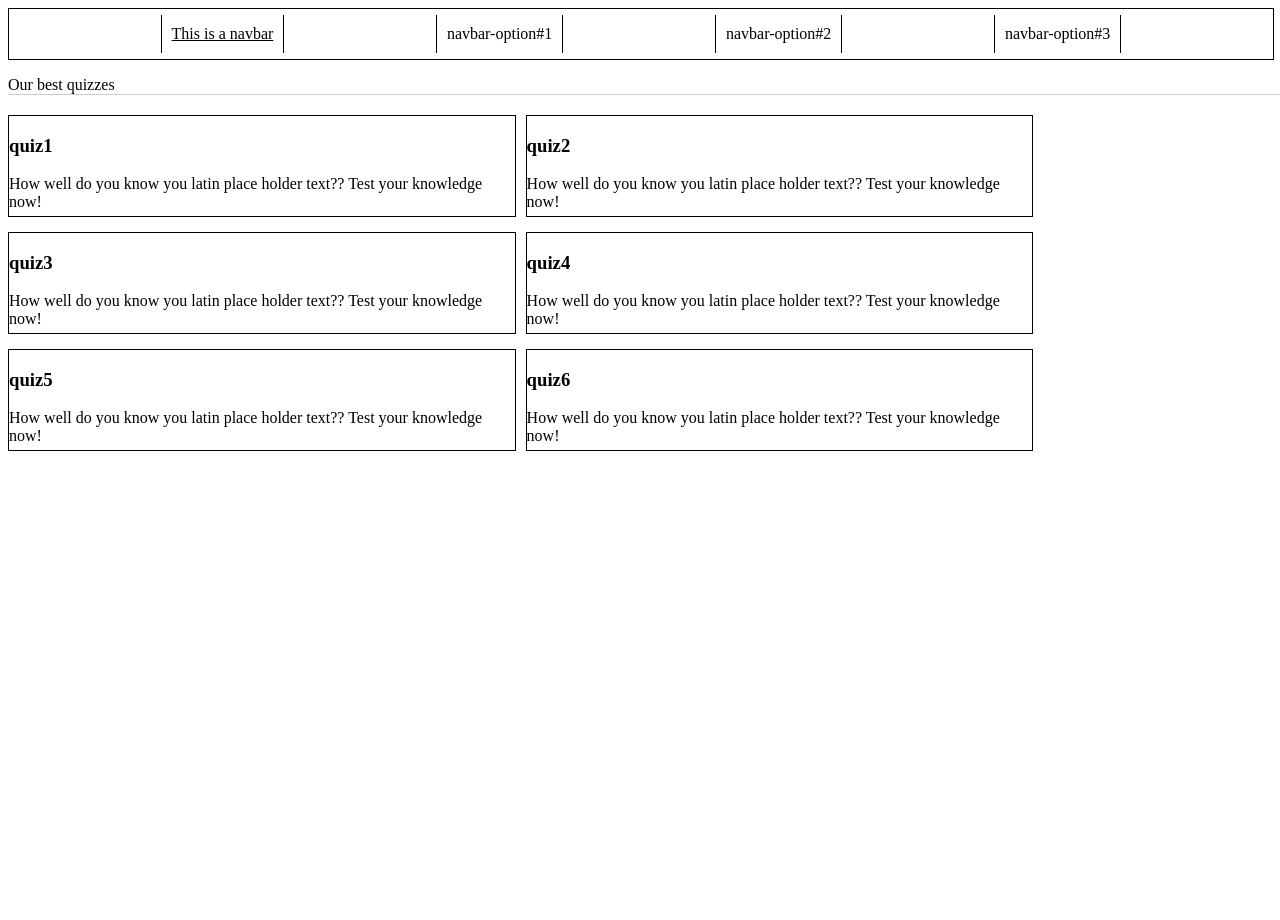
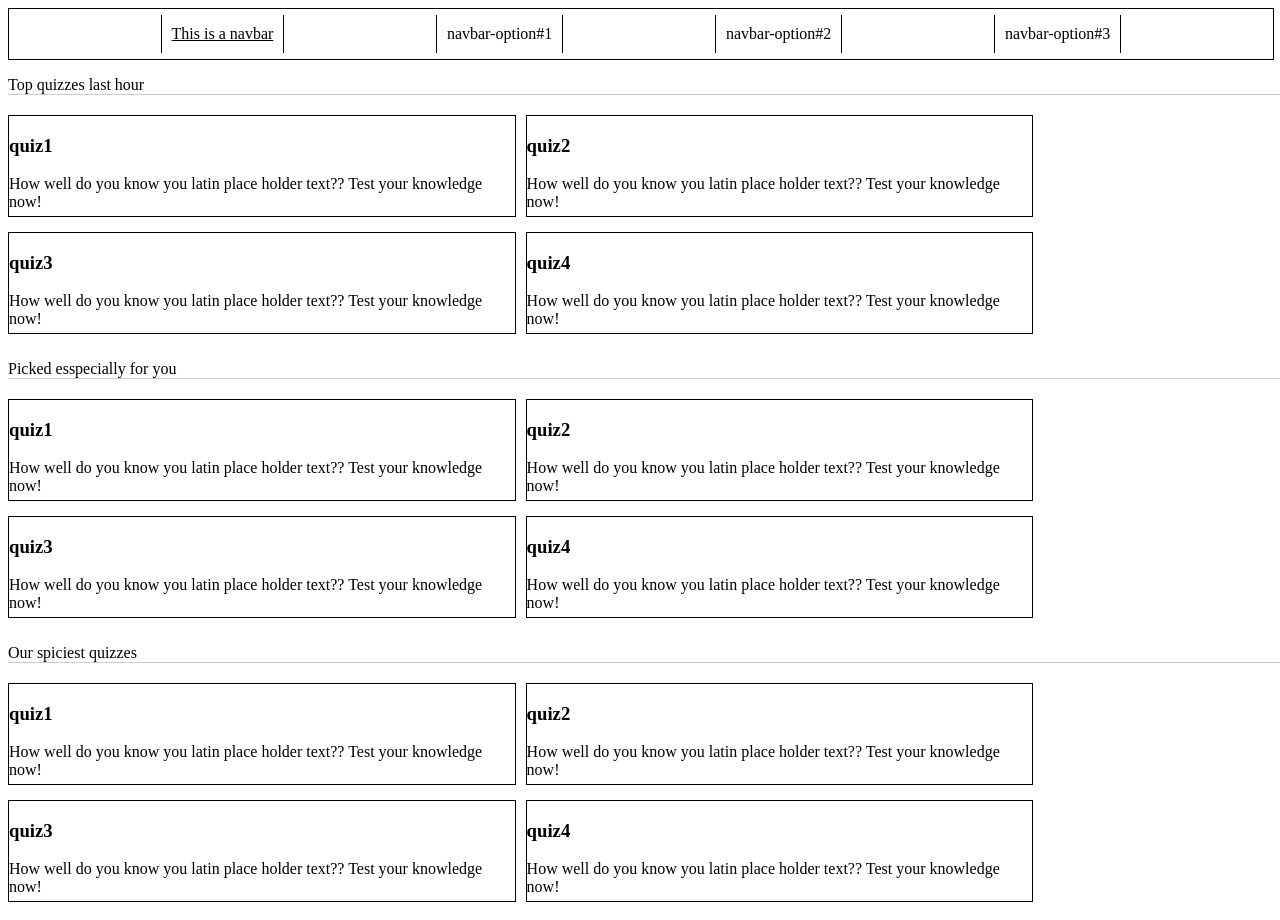
Before and after one commit to ShaneEverittM/quiz-frontend, a React (Create React App) app: page / in a window 1280 px wide. Before the commit the page ends 800 px from the top, so only its background shows below. Built offline with nearby package versions, Linux system fonts and the light colour scheme.

Commit message:
refactors

```diff
--- /dev/null
+++ b/src/components/Answer.js
@@ -0,0 +1,14 @@
+import React from "react"
+
+
+let Answer = ({name,text, onChange}) => {
+
+    return (
+            <div>
+                 <input  type="radio" id={text} onChange={(text) =>onChange(text)} name={name} />
+                 <label htmlFor={text}>{text}</label>
+             </div>
+              )
+}
+
+export default Answer;
--- /dev/null
+++ b/src/components/CategoryPreview.js
@@ -0,0 +1,20 @@
+import React from "react"
+import { Link } from "react-router-dom"
+import Quiz from "../components/Quiz"
+
+let CategoryPreview = ({quizList, categoryName}) => {
+    return  (
+    <div>
+    <p className="quiz-category">{categoryName}</p>
+    {quizList.map((quizName, i) => {
+        return <Link to={`/quiz?id=${i}`} id="1" key={i} className="quiz-container" >
+            <Quiz title={quizName}
+                description="How well do you know you latin place holder text?? Test your knowledge now!" />
+        </Link>
+    })}
+
+</div >
+)
+}
+
+export default CategoryPreview;
--- a/src/components/Question.js
+++ b/src/components/Question.js
@@ -1,7 +1,7 @@
 import React from "react"
 
-const Question = () => {
-    return <div>Question</div>
+const Question = ({question}) => {
+    return( <div><h4>{question}</h4></div>)
 }
 
 export default Question;
--- a/src/index.js
+++ b/src/index.js
@@ -1,6 +1,6 @@
 import React from "react"
 import ReactDOM from "react-dom"
-import App from "./components/App"
+import App from "./App"
 
 
 ReactDOM.render(<App />, document.getElementById("root"));
--- a/src/pages/Home.js
+++ b/src/pages/Home.js
@@ -1,21 +1,14 @@
 import React from "react"
-import { Link } from "react-router-dom"
-import Quiz from "../components/Quiz"
+import CategoryPreview from "../components/CategoryPreview"
 
 
-let quiz_list = ["quiz1", "quiz2", "quiz3", "quiz4", "quiz5", "quiz6"]
+let quiz_list = ["quiz1", "quiz2", "quiz3", "quiz4"]
 const Home = () => {
     return (
-        <div>
-            <p className="quiz-category">Our best quizzes</p>
-
-            {quiz_list.map((item, i) => {
-                return <Link to={`/quiz?id=${i}`} id="1" key={i} className="quiz-container" >
-                    <Quiz title={item}
-                        description="How well do you know you latin place holder text?? Test your knowledge now!" />
-                </Link>
-            })}
-
+        <div >
+            <CategoryPreview quizList={quiz_list} categoryName="Top quizzes last hour" />
+            <CategoryPreview quizList={quiz_list} categoryName="Picked esspecially for you" />
+            <CategoryPreview quizList={quiz_list} categoryName="Our spiciest quizzes" />
         </div >
     )
 }
--- a/src/pages/QuizPage.js
+++ b/src/pages/QuizPage.js
@@ -1,5 +1,33 @@
 import React from "react"
 import { Redirect } from "react-router-dom"
+import Question from "../components/Question"
+import Answer from "../components/Answer"
+
+/*
+data given in form of {"quiz":
+{"id":1,"name":"test","num_questions":5},
+"questions":[
+    {"id":1,"description":"description","qz_id":1},
+    {"id":2,"description":"description","qz_id":1},
+    {"id":3,"description":"description","qz_id":1},
+    {"id":4,"description":"description","qz_id":1},
+    {"id":5,"description":"description","qz_id":1}
+],
+"answers":[
+    [
+        {"id":1,"description":"description","val":2,"q_id":1}
+    ],[
+        {"id":2,"description":"description","val":2,"q_id":2}
+    ],[
+        {"id":3,"description":"description","val":2,"q_id":3}
+    ],[
+        {"id":4,"description":"description","val":2,"q_id":4}
+    ],[
+        {"id":5,"description":"description","val":2,"q_id":5}
+    ]
+]
+}
+*/
 
 const serverURL = "https://jsonplaceholder.typicode.com/posts/1"
 const serverURL2 = "http://localhost:8000/"
@@ -26,7 +54,8 @@ class QuizPage extends React.Component {
         questions: [],
         curQuestion: 0,
         numQuestions: 2,
-        redirectToResults: false
+        redirectToResults: false,
+        responses:[]
     }
 
     componentDidMount() {
@@ -74,23 +103,24 @@ class QuizPage extends React.Component {
             <button onClick={handle}> {buttonText}</button>
         )
     }
+
+    onClick = (e) =>{
+        console.log("clicked",e)
+    }
+
     render() {
         return (
             <div>
                 <h3>Title: {this.state.title}</h3>
                 <p>This is a quiz:{this.state.description}</p>
                 {
-                    this.state.questions.map((item, i) => {
-                        return <div key={i}>
-                            <h4>{item.q}</h4>
-                            {item.pa.map((item, j) => {
-                                return <div key={j}>
-                                    <input type="radio" id={item} name={i} />
-                                    <label htmlFor={item}>{item}</label>
-                                </div>
-
-                            })}
-                        </div>
+                    this.state.questions.map((questionText, i) => {
+                         return <div  key={i}>
+                              <Question question={questionText.q} />
+                                {questionText.pa.map((answerText,j) =>{ //this will be changed to a separate answer array matched by Ids
+                                    return <Answer key={j} onChange={this.onClick} name={i} text={answerText}/>
+                                })}
+                         </div>
                     })
                 }
                 {this.renderButtonText()}
```
Also changed, not shown: src/App.js (renamed from src/components/App.js, +5 -7 lines).
